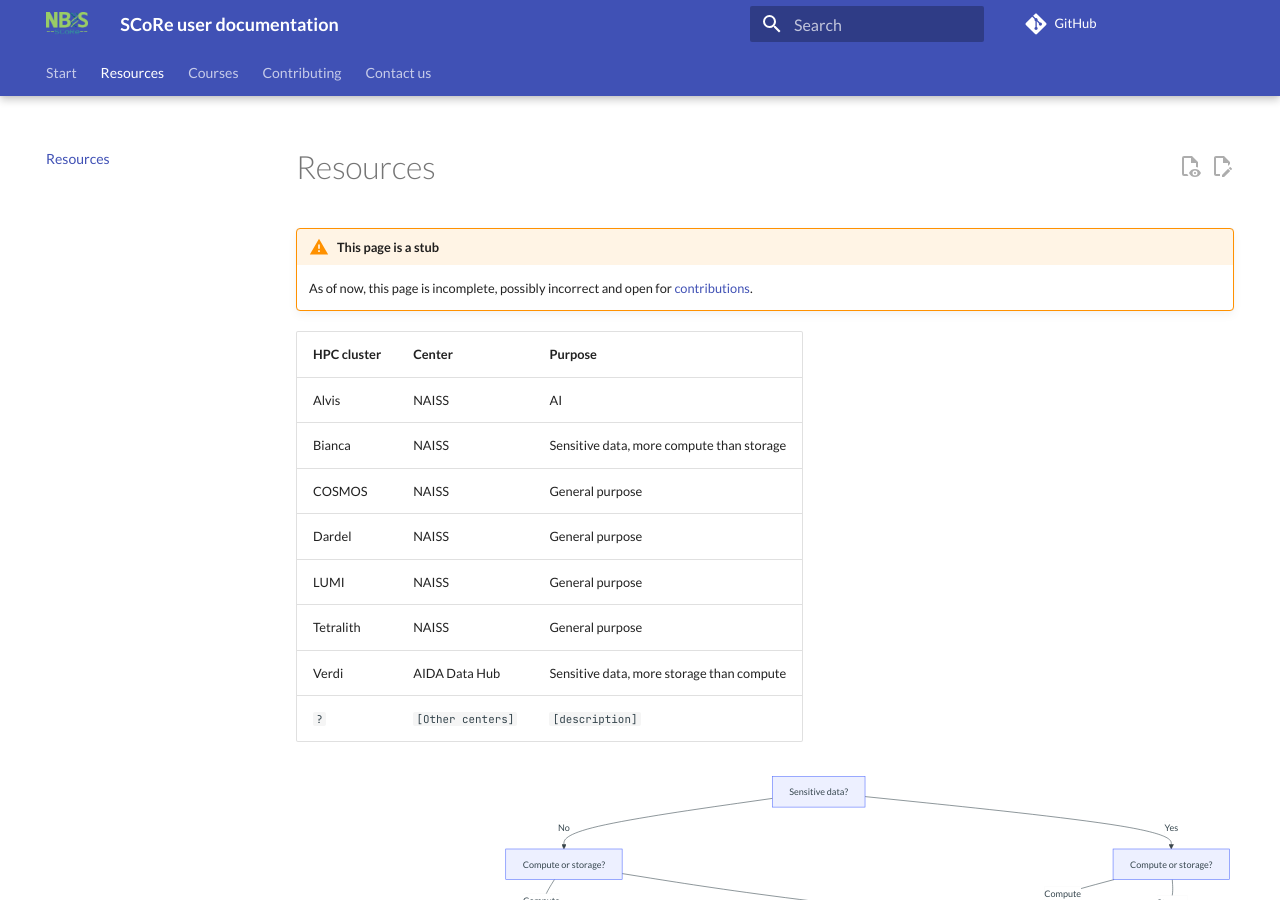
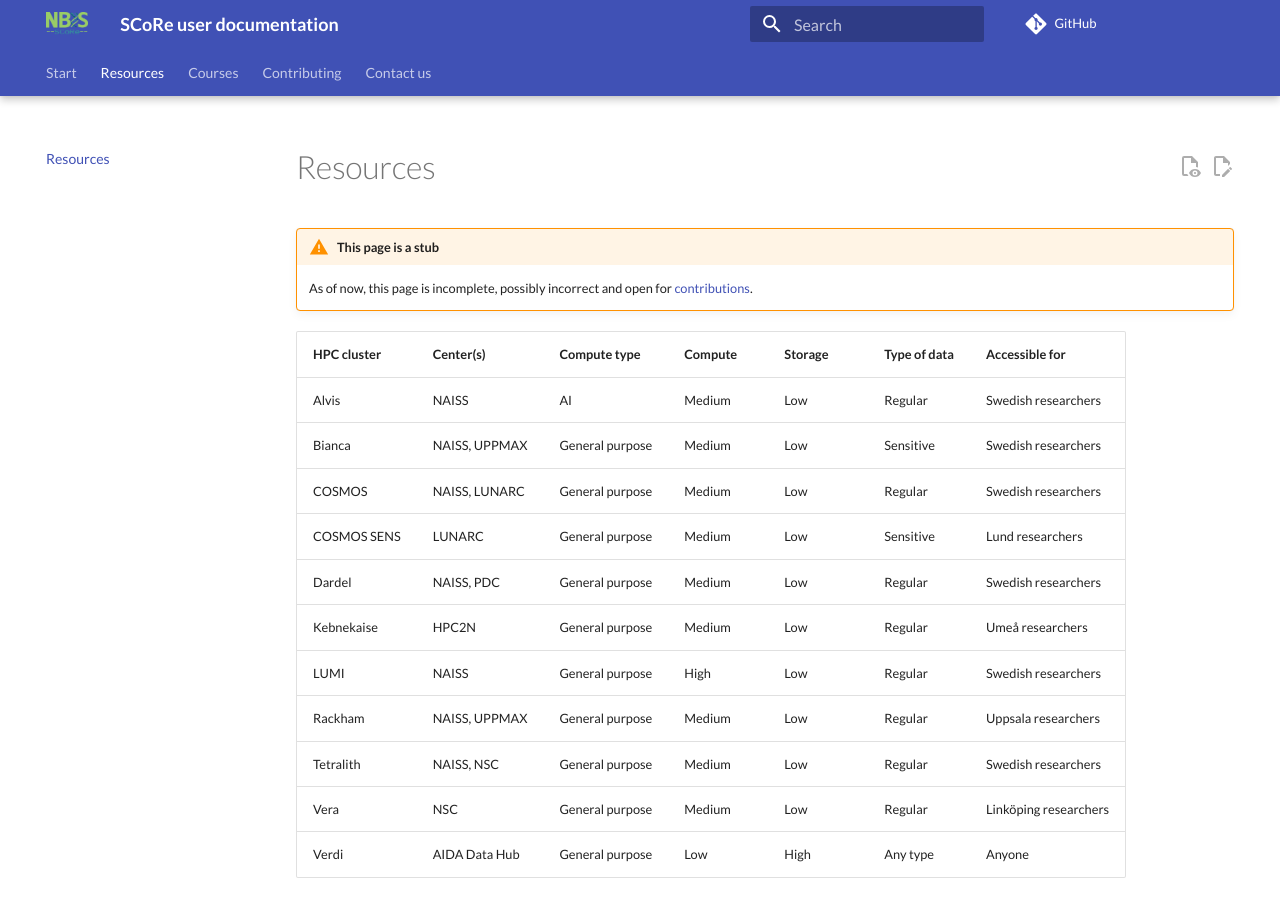
Before and after one commit to NBISweden/SCoRe_user_doc, an MkDocs documentation site: the page built from docs/resources.md, in a window 1280 px wide and 900 px high. Built offline with MkDocs 1.6.1 and Material for MkDocs 9.7.7, drawn with Linux system fonts in a browser that asks for light colours; comment, search, counter and statistics services are not loaded.

Commit message:
Extend table

````diff
--- a/docs/resources.md
+++ b/docs/resources.md
@@ -5,16 +5,23 @@
     As of now, this page is incomplete, possibly incorrect and
     open for [contributions](CONTRIBUTING.md).
 
-HPC cluster | Center                 | Purpose
-------------|------------------------|----------------------------------------------
-Alvis       | NAISS                  | AI
-Bianca      | NAISS                  | Sensitive data, more compute than storage
-COSMOS      | NAISS                  | General purpose
-Dardel      | NAISS                  | General purpose
-LUMI        | NAISS                  | General purpose
-Tetralith   | NAISS                  | General purpose
-Verdi       | AIDA Data Hub          | Sensitive data, more storage than compute
-`?`         | `[Other centers]`      | `[description]`
+<!-- markdownlint-disable MD013 --><!-- Tables cannot be split up over lines, hence will break 80 characters per line -->
+
+HPC cluster | Center(s)              | Compute type   | Compute | Storage |Type of data| Accessible for
+------------|------------------------|----------------|---------|---------|------------|--------------------
+Alvis       | NAISS                  | AI             | Medium  | Low     | Regular    | Swedish researchers
+Bianca      | NAISS, UPPMAX          | General purpose| Medium  | Low     | Sensitive  | Swedish researchers
+COSMOS      | NAISS, LUNARC          | General purpose| Medium  | Low     | Regular    | Swedish researchers
+COSMOS SENS | LUNARC                 | General purpose| Medium  | Low     | Sensitive  | Lund researchers
+Dardel      | NAISS, PDC             | General purpose| Medium  | Low     | Regular    | Swedish researchers
+Kebnekaise  | HPC2N                  | General purpose| Medium  | Low     | Regular    | Umeå researchers
+LUMI        | NAISS                  | General purpose| High    | Low     | Regular    | Swedish researchers
+Rackham     | NAISS, UPPMAX          | General purpose| Medium  | Low     | Regular    | Uppsala researchers
+Tetralith   | NAISS, NSC             | General purpose| Medium  | Low     | Regular    | Swedish researchers
+Vera        | NSC                    | General purpose| Medium  | Low     | Regular    | Linköping researchers
+Verdi       | AIDA Data Hub          | General purpose| Low     | High    | Any type   | Anyone
+
+<!-- markdownlint-enable MD013 -->
 
 
 ```mermaid
````
